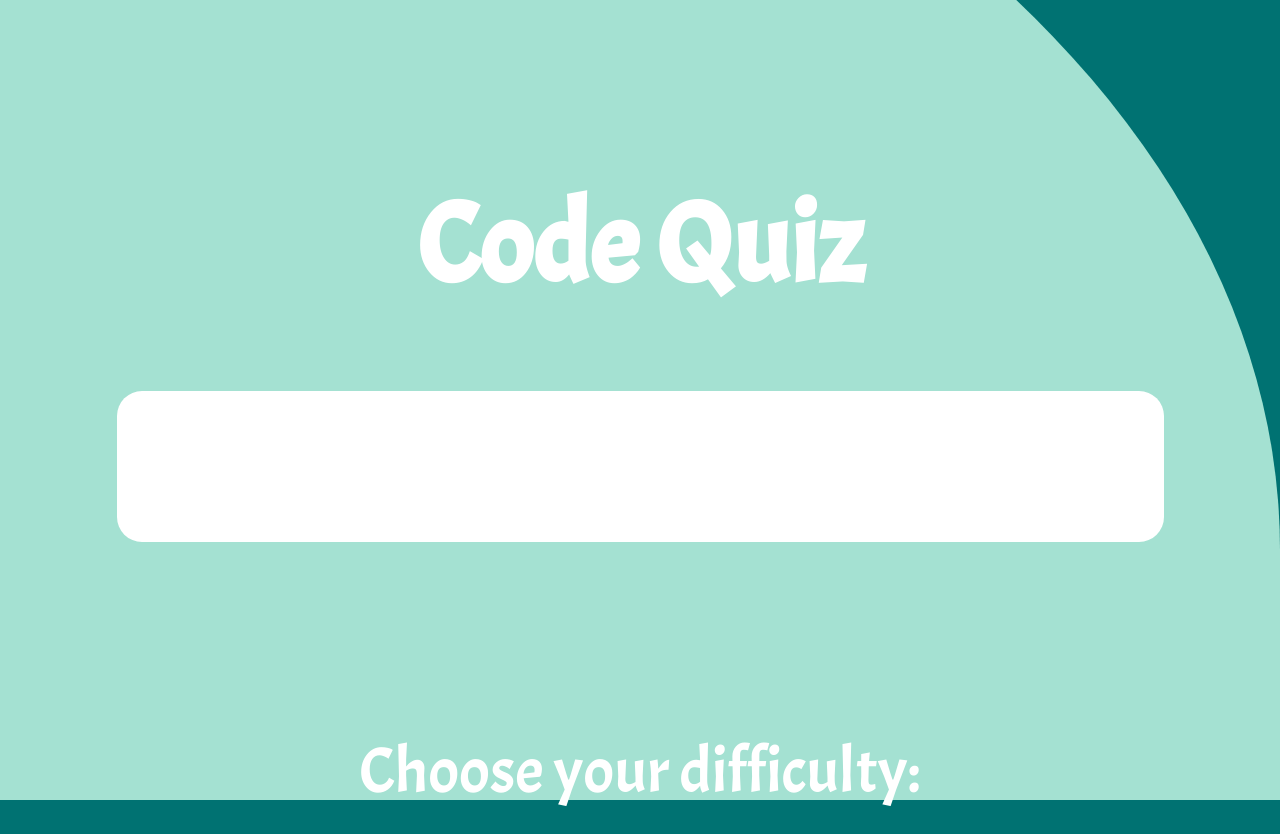
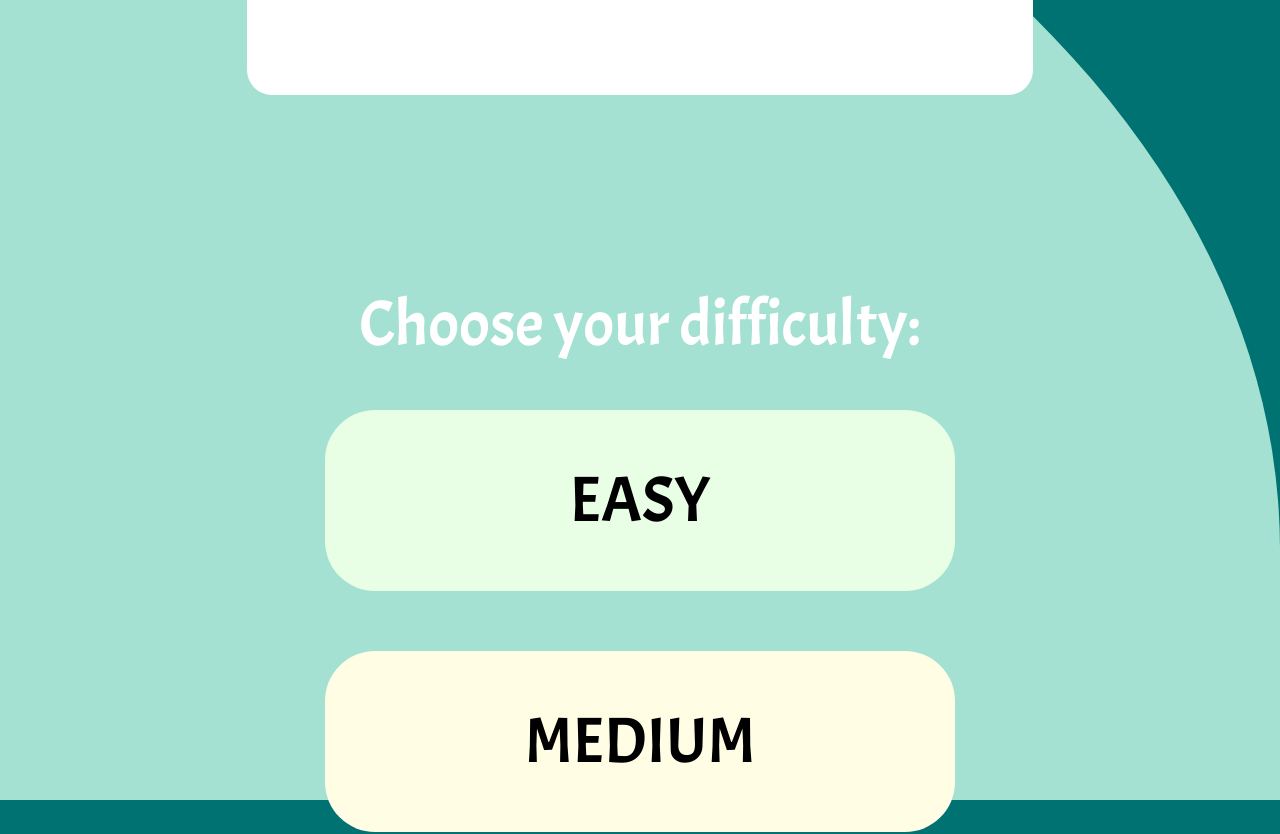
Before and after one commit to bentein/bank-quiz, a React app: page / in a window 1280 px wide. Shown: the top 834 px of the page. Built offline with nearby package versions, Linux system fonts and the light colour scheme.

Commit message:
fixed version number and centered content

```diff
--- a/package.json
+++ b/package.json
@@ -1,6 +1,6 @@
 {
   "name": "bank_code_quiz_client",
-  "version": "0.1",
+  "version": "0.1.0",
   "description": "Quiz client for use in a certain Norwegian bank",
   "main": "index.js",
   "scripts": {
--- a/src/components/App.js
+++ b/src/components/App.js
@@ -16,14 +16,12 @@ class App extends React.Component {
 
   render() {
     return (
-      <div>
+      <div className="app-wrapper">
         <div className="background">
           <div className="background-bow"></div>
           <div className="background-block"></div>
         </div>
-        <div>
-          <StartScreen></StartScreen>
-        </div>
+        <StartScreen></StartScreen>
       </div>
     );
   }
--- a/src/components/styles/App.css
+++ b/src/components/styles/App.css
@@ -2,10 +2,17 @@ body {
     background-color: #007272;
 }
 
-html, body {
+html, body, #root {
     margin: 0px;
     height: 100%;
     font-family: 'Acme', sans-serif;
+}
+
+.app-wrapper {
+    height: 100%;
+    display: flex;
+    flex-direction: row;
+    justify-content: center;
 }
 
 .background {
@@ -29,7 +36,7 @@ html, body {
 
 .background-block {
     position: absolute;
-    top: 549px;
+    top: 545px;
     background-color: #a4e1d2;
     height: 100%;
     width: 100%;
--- a/src/components/styles/StartScreen.css
+++ b/src/components/styles/StartScreen.css
@@ -9,7 +9,7 @@
 .start-screen-header {
     font-size: 7em;
     color: #ffffff;
-    margin-top: 100px;
+    margin-top: 30px;
 }
 
 .name-input {
```
Also changed, not shown: 1 other file (tests, documents, lock files or other folders).
